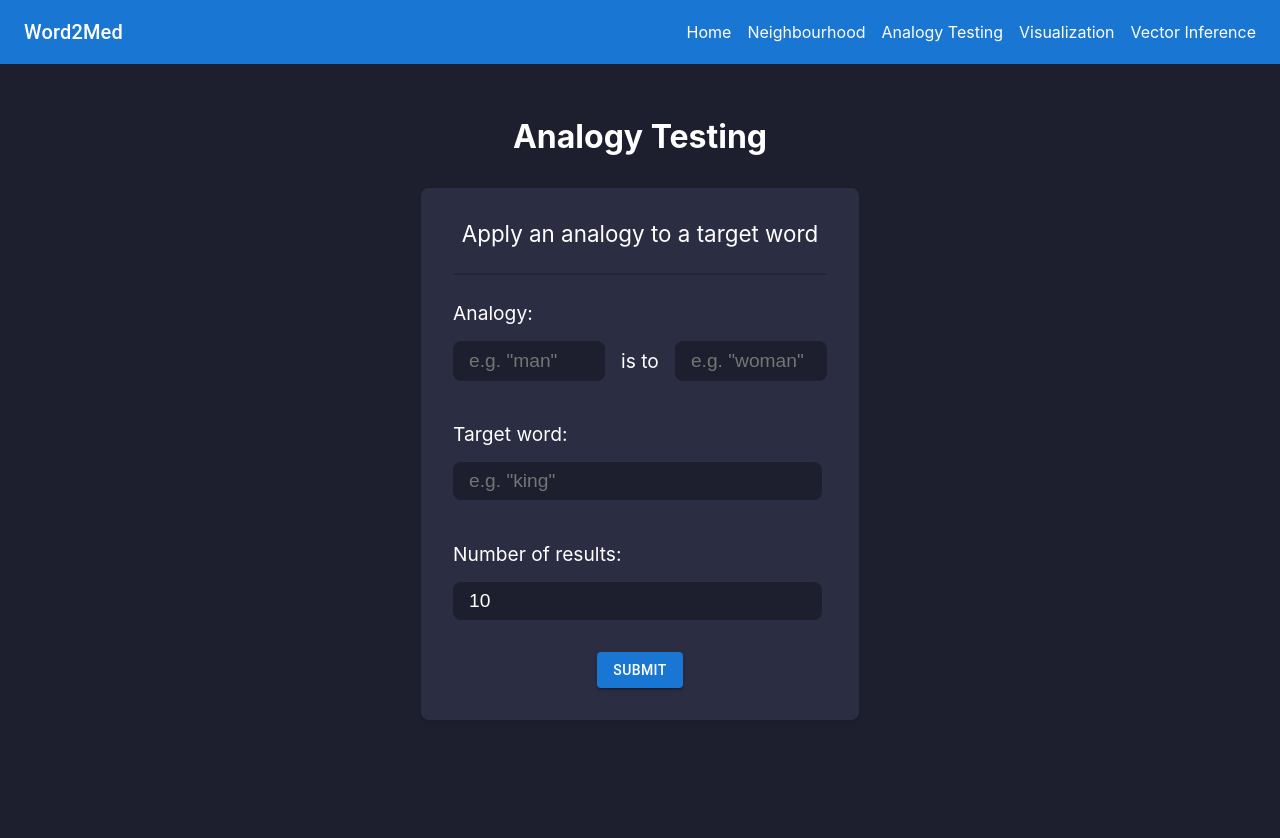
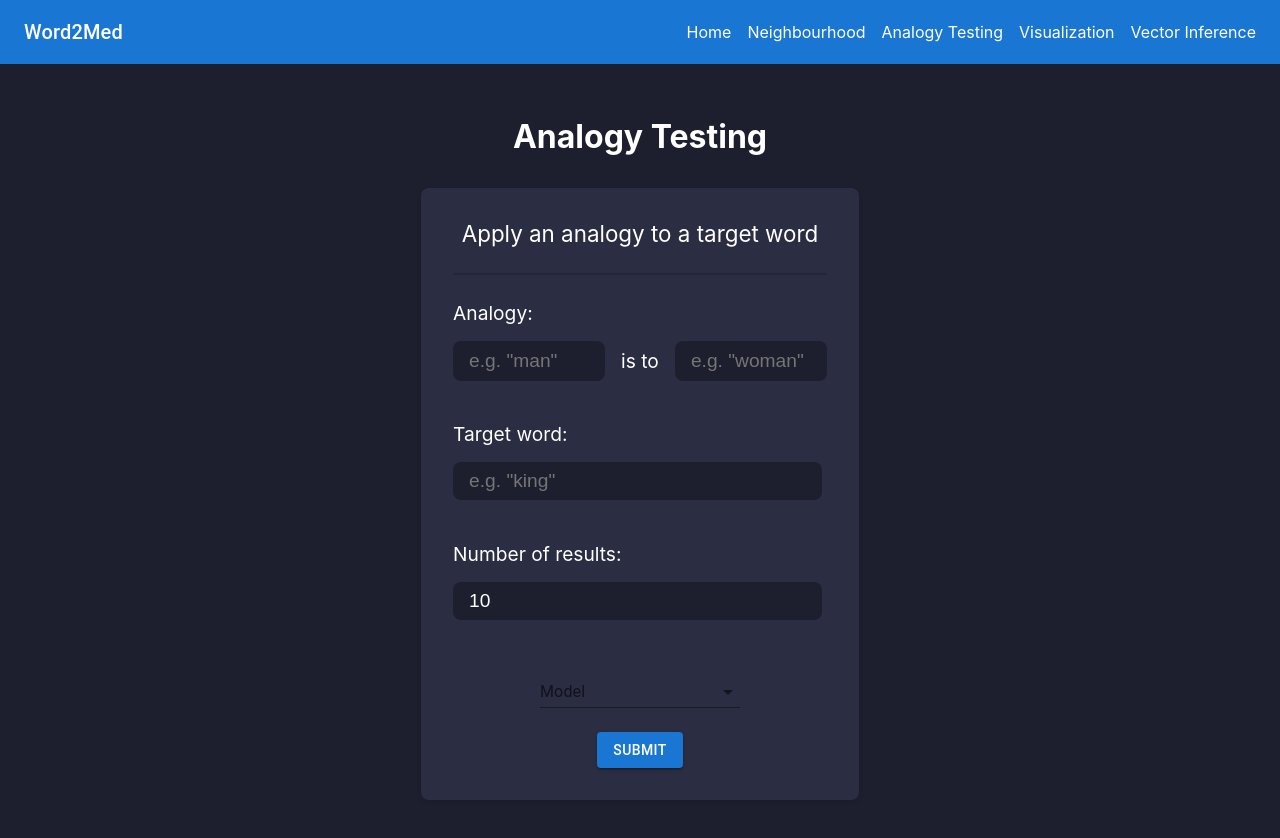
Before and after one commit to ECE493Group8/frontend, a React (Create React App) app: page /analogy in a window 1280 px wide. Shown: the top 838 px of the page. Built offline with nearby package versions, Linux system fonts and the light colour scheme.

Commit message:
Add initial model menu

```diff
--- a/src/constants/index.js
+++ b/src/constants/index.js
@@ -1 +1,2 @@
 export * from './strings';
+export * from './models';
--- /dev/null
+++ b/src/constants/models.js
@@ -0,0 +1,4 @@
+export const MODELS = {
+  "Keywords Model": "model_keywords_5",
+  "N-Grams Model": "model_ngrams_5",
+};
--- a/src/index.css
+++ b/src/index.css
@@ -192,3 +192,13 @@ table {
   color: rgb(161, 161, 161);
   font-style: italic;
 }
+
+.model-select-list {
+  /* display: flex; */
+  /* flex-direction: column; */
+  /* align-items: flex-start; */
+  margin-bottom: 1rem;
+  /* margin-top: 1.6rem; */
+  font-size: 1.2rem;
+  color: #fff;
+}
--- a/src/pages/analogy.js
+++ b/src/pages/analogy.js
@@ -1,13 +1,15 @@
 import React, { useState } from 'react';
 import { LoadingButton } from '@mui/lab'
 import axios from 'axios';
-import { ANALOGY_PROMPT, ANALOGY_SUBTITLE, ANALOGY_TITLE, INPUT_NUMBER_ERROR_0, INPUT_WORD_ERROR } from '../constants';
+import { ANALOGY_PROMPT, ANALOGY_SUBTITLE, ANALOGY_TITLE, INPUT_NUMBER_ERROR_0, INPUT_WORD_ERROR, MODELS } from '../constants';
+import { FormControl, InputLabel, MenuItem, Select } from '@mui/material';
 
 function ThreeWordInputPage() {
   const [word1, setWord1] = useState('');
   const [word2, setWord2] = useState('');
   const [word3, setWord3] = useState('');
   const [number, setNumber] = useState(10);
+  const [model, setModel] = useState('');
   const [response, setResponse] = useState('');
   const [isLoading, setIsLoading] = useState(false);
 
@@ -104,6 +106,24 @@ function ThreeWordInputPage() {
             required
           />
         </div>
+        <div className="model-select-list">
+        <FormControl variant="standard" sx={{ m: 1, minWidth: 200 }}>
+          <InputLabel id="demo-simple-select-label">Model</InputLabel>
+          <Select
+            labelId="demo-simple-select-label"
+            id="demo-simple-select"
+            value={model}
+            label="Model"
+            onChange={e => setModel(e.target.value)}
+          >
+            {
+              Object.entries(MODELS).map(([model_name, model_id]) => (
+                <MenuItem value={model_id}>{model_name}</MenuItem>
+              ))
+            }
+          </Select>
+        </FormControl>
+        </div>
         {isLoading ? <LoadingButton loading type="submit" variant='contained'>Submit</LoadingButton> : <LoadingButton type="submit" variant='contained'>Submit</LoadingButton>}
       </form>
 
```
Also changed, not shown: 1 other file (tests, documents, lock files or other folders).
